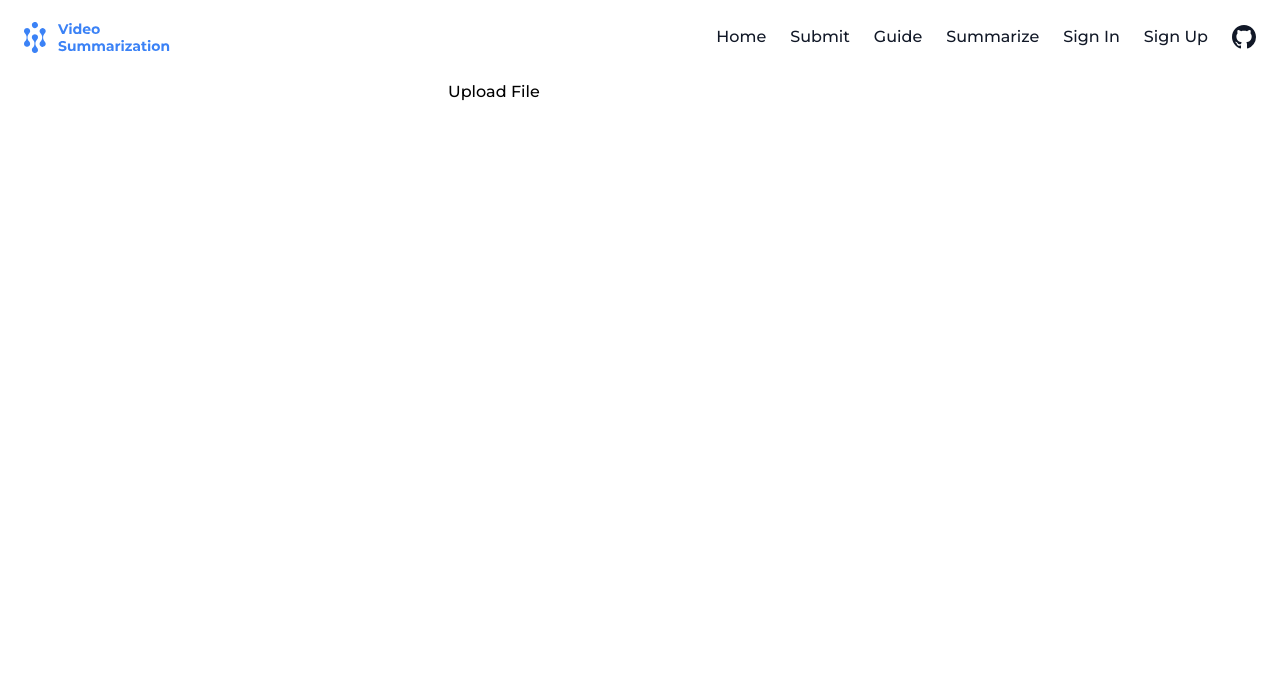
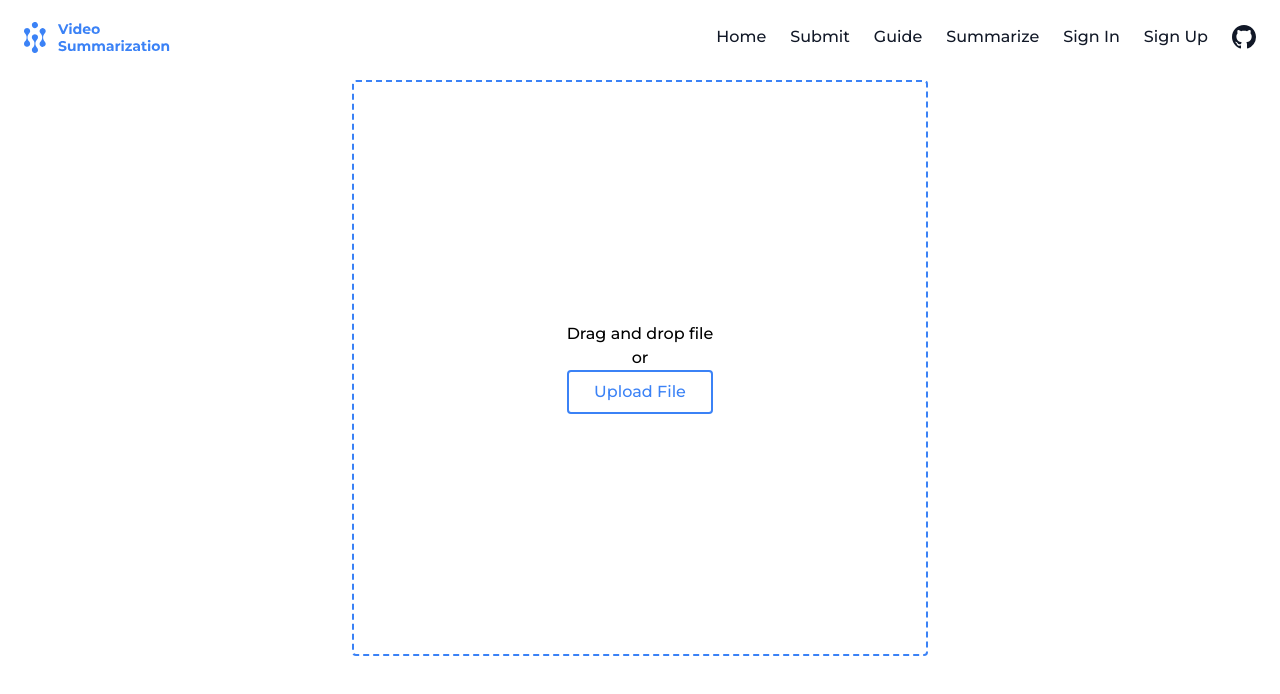
Before and after one commit to hd-prajwalgowda/video-summarization-client, a React (Create React App) app: page /submit_video in a window 1280 px wide. Shown: the top 694 px of the page. Built offline with nearby package versions, Linux system fonts and the light colour scheme.

Commit message:
Adds drag and drop functionality for file upload

```diff
--- a/package.json
+++ b/package.json
@@ -29,6 +29,7 @@
     "axios": "^0.21.1",
     "react": "^17.0.2",
     "react-dom": "^17.0.2",
+    "react-dropzone": "^11.3.4",
     "react-icons": "^4.2.0",
     "react-player": "^2.9.0",
     "react-router-dom": "^5.2.0",
--- a/src/screens/FileInput/FileInput.js
+++ b/src/screens/FileInput/FileInput.js
@@ -1,11 +1,46 @@
-import React, { useState } from 'react';
+import React, { useState,useCallback } from 'react';
 import axios from 'axios';
 import Layout from '../../components/Layout';
-
+import {useDropzone} from 'react-dropzone'
 const FileInput = () => {
   const [video, setVideo] = useState('');
   const [videoURL, setVideoURL] = useState('');
   const [fileName, setFileName] = useState('');
+
+
+  const onDrop = useCallback(acceptedFiles => {
+    // Do something with the files
+      const file = acceptedFiles[0]
+      const reader = new FileReader()
+
+      const formData = new FormData();
+
+      setFileName(file['name'])
+
+      formData.append('file', file);
+
+      const config = {
+        headers: {
+          'content-type': 'multipart/form-data',
+        },
+      };
+
+      axios.post('http://localhost:5000/api/upload_video', formData, config);
+      console.log(video,videoURL)
+
+
+      reader.onabort = () => console.log('file reading was aborted')
+      reader.onerror = () => console.log('file reading has failed')
+      reader.onload = () => {
+      // Do whatever you want with the file contents
+        const binaryStr = reader.result
+        console.log(binaryStr)
+      }
+      reader.readAsArrayBuffer(file)
+  }, [])
+  const {getRootProps, getInputProps, isDragActive} = useDropzone({onDrop})
+
+
 
   const getVideo = (e) => {
     e.preventDefault();
@@ -57,17 +92,20 @@ const FileInput = () => {
 
   return (
     <Layout>
-      <div>
-
-          <label id="dropContainer" className="p-96 border-blue-500" htmlFor="video-upload">
-            {fileName === '' ? 'Upload File' : fileName }
+      <div className="flex justify-center items-center">
+          <div id="dropContainer" {...getRootProps()} className="w-1/2 py-60 border-2 rounded border-dashed border-blue-500 flex justify-center items-center">
+            {fileName === '' ? <div className="flex flex-col items-center">
+              <div>Drag and drop file</div>
+              <div>or</div>
+              <div className="w-full justify-center py-2  px-3 flex items-center space-x-3 rounded border-2 border-blue-500 text-blue-500  hover:bg-blue-500 hover:text-white"> Upload File</div>
+            </div> : fileName }
             <input
+            {...getInputProps()}
               className="hidden"
-              id="video-upload"
-              type="file"
-              onChange={getVideo}
+              // type="file"
+              // onChange={(e)=>getVideo(e)}
             />
-          </label>
+          </div>
       </div>
     </Layout>
   );
```
Also changed, not shown: 1 other file (tests, documents, lock files or other folders).
